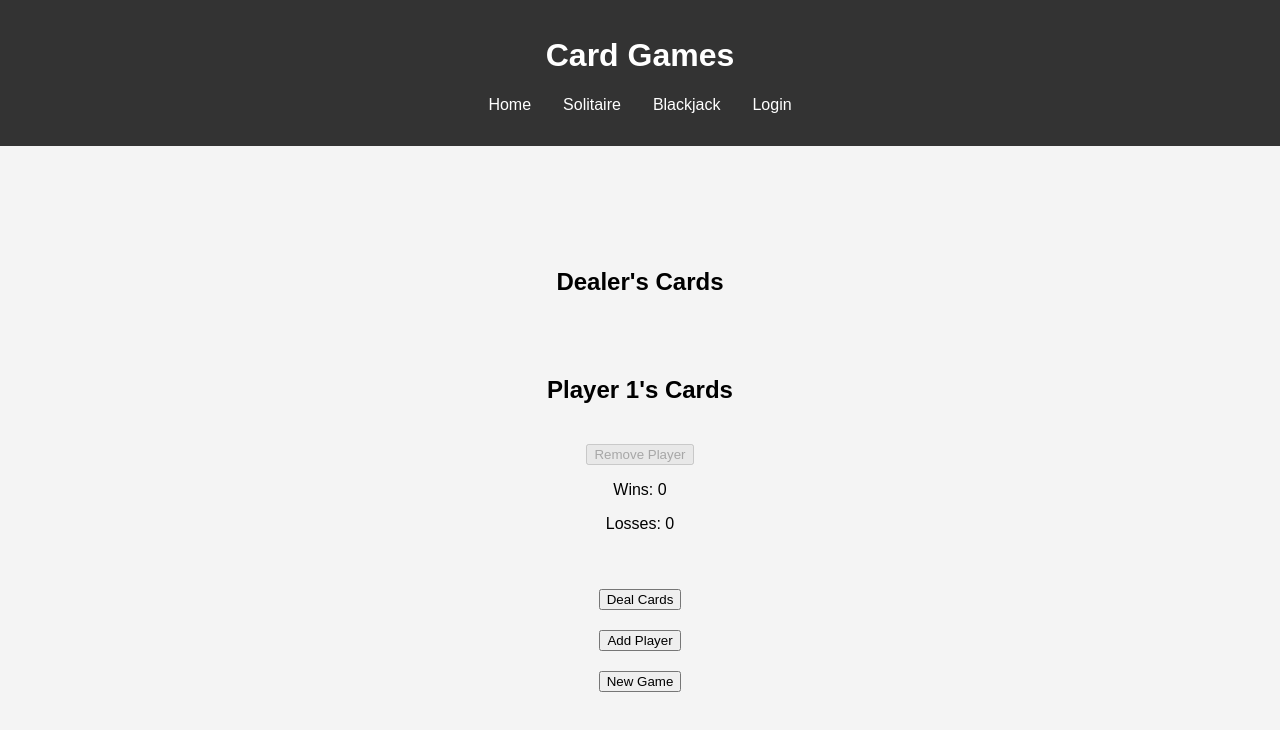
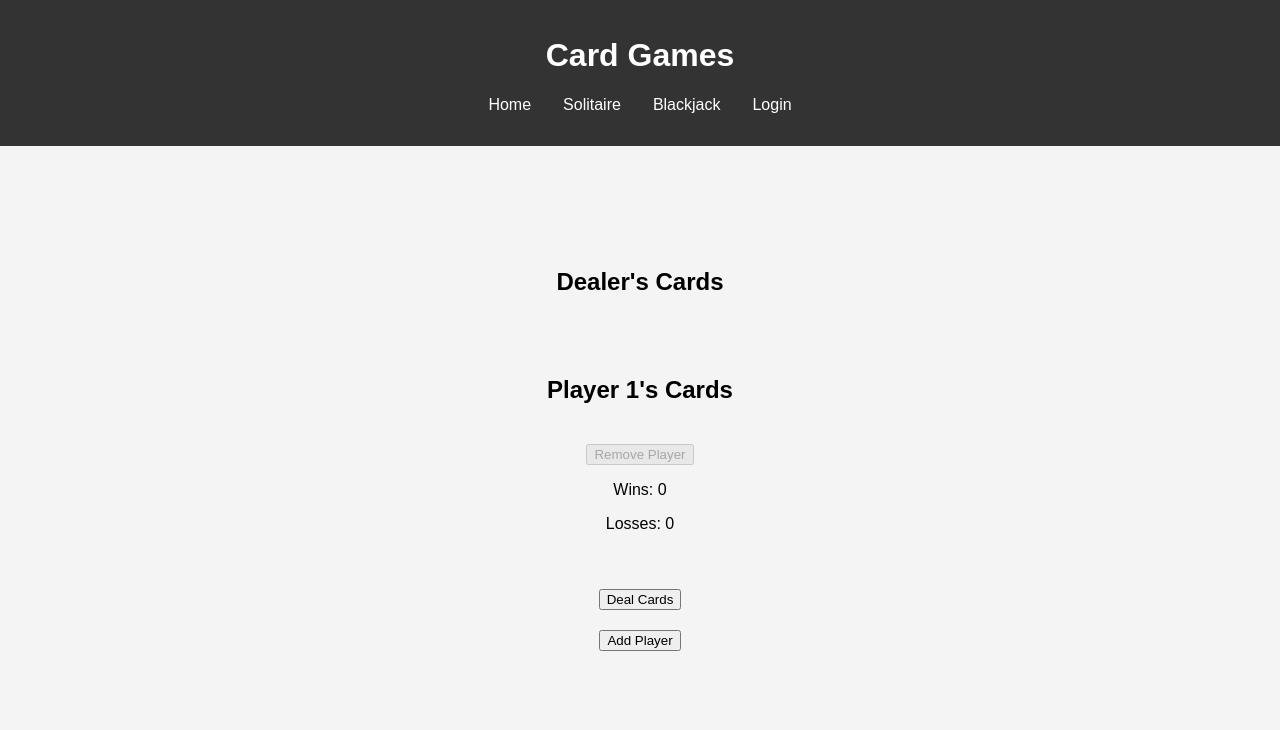
Before and after one commit to swysocki9089/card-game-361, a React (Vite) app in the folder Frontend/: page /blackjack in a window 1280 px wide. Shown: the top 730 px of the page. Built offline with nearby package versions, Linux system fonts and the light colour scheme.

Commit message:
changed button logic for blackjack

```diff
--- a/Frontend/src/components/Blackjack.jsx
+++ b/Frontend/src/components/Blackjack.jsx
@@ -128,20 +128,6 @@ const Blackjack = () => {
         }
     };
 
-    const resetGame = () => {
-        const resetPlayers = players.map(player => ({
-            ...player,
-            cards: [],
-            hasStood: false,
-            isBusted: false,
-            result: ''
-        }));
-        setDealerCards([]);
-        setDealerBusted(false);
-        setPlayers(resetPlayers);
-        setCardsDealt(false);
-    };
-
     useEffect(() => {
         if (cardsDealt && players.every(player => player.hasStood || player.isBusted)) {
             dealerTurn();
@@ -183,9 +169,8 @@ const Blackjack = () => {
                     </div>
                 ))}
             </div>
-            <button onClick={dealCards}>Deal Cards</button>
+            <button onClick={dealCards} disabled={cardsDealt}>Deal Cards</button>
             <button onClick={addPlayer} disabled={cardsDealt}>Add Player</button>
-            <button onClick={resetGame}>New Game</button>
         </div>
     );
 };
```
